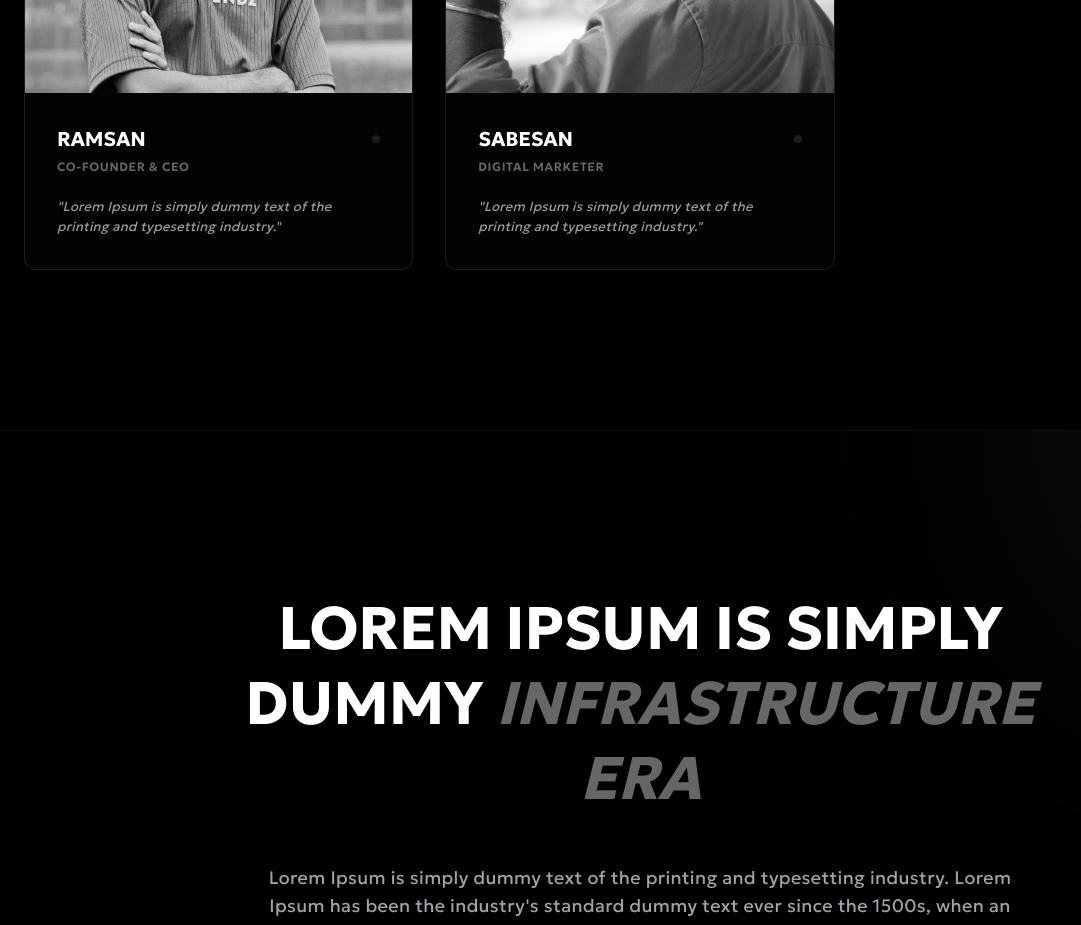
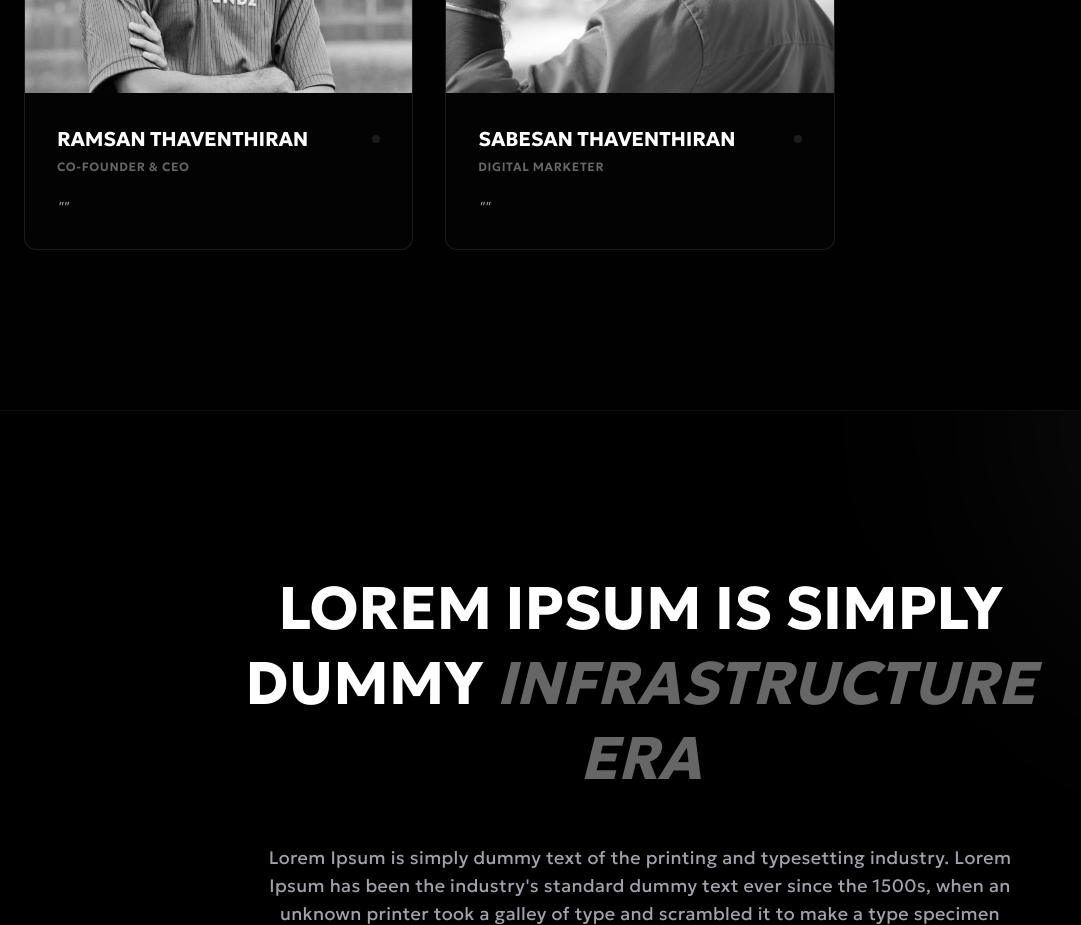
Before and after one commit to Ramsan-code/ThiraiTerra_portfolio, a Next.js app: page / in a window 1280 px wide. Shown: the part 2720-3645 px from the top of the page, without its empty margins (0-1081 px from the left). Built offline with nearby package versions, Linux system fonts and the light colour scheme.

Commit message:
feat: update team member names and clear placeholder bios in home page

```diff
--- a/src/app/page.tsx
+++ b/src/app/page.tsx
@@ -32,16 +32,16 @@ const CASE_STUDY_METRICS = [
 const TEAM_MEMBERS = [
   {
     id: "ceo",
-    name: "Ramsan",
+    name: "Ramsan Thaventhiran",
     role: "Co-Founder & CEO",
-    bio: "Lorem Ipsum is simply dummy text of the printing and typesetting industry.",
+    bio: "",
     img: "/team/ceo.png"
   },
   {
     id: "dev-m",
-    name: "Sabesan",
+    name: "Sabesan Thaventhiran",
     role: "Digital Marketer",
-    bio: "Lorem Ipsum is simply dummy text of the printing and typesetting industry.",
+    bio: "",
     img: "/team/dev-marketer.png"
   },
 
@@ -226,7 +226,7 @@ export default function Home() {
 
             <div className="flex flex-col sm:flex-row justify-center gap-6">
               <Button className="h-16 px-12 bg-foreground text-background font-bold uppercase tracking-widest text-xs rounded-full hover:bg-foreground/90 transition-all hover:scale-105">
-               Lorem Ipsum is simply dummy text
+                Lorem Ipsum is simply dummy text
               </Button>
             </div>
           </div>
```
